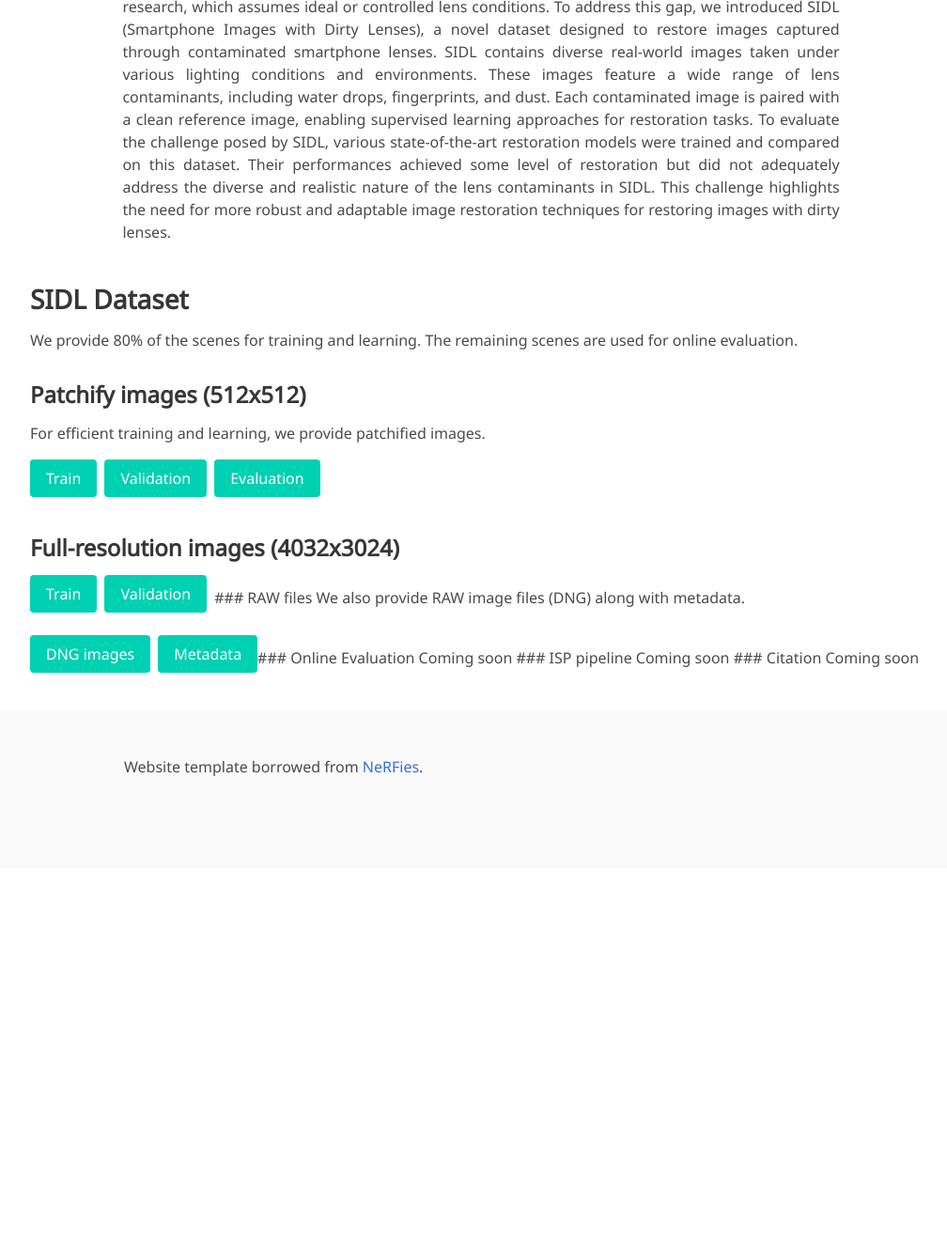
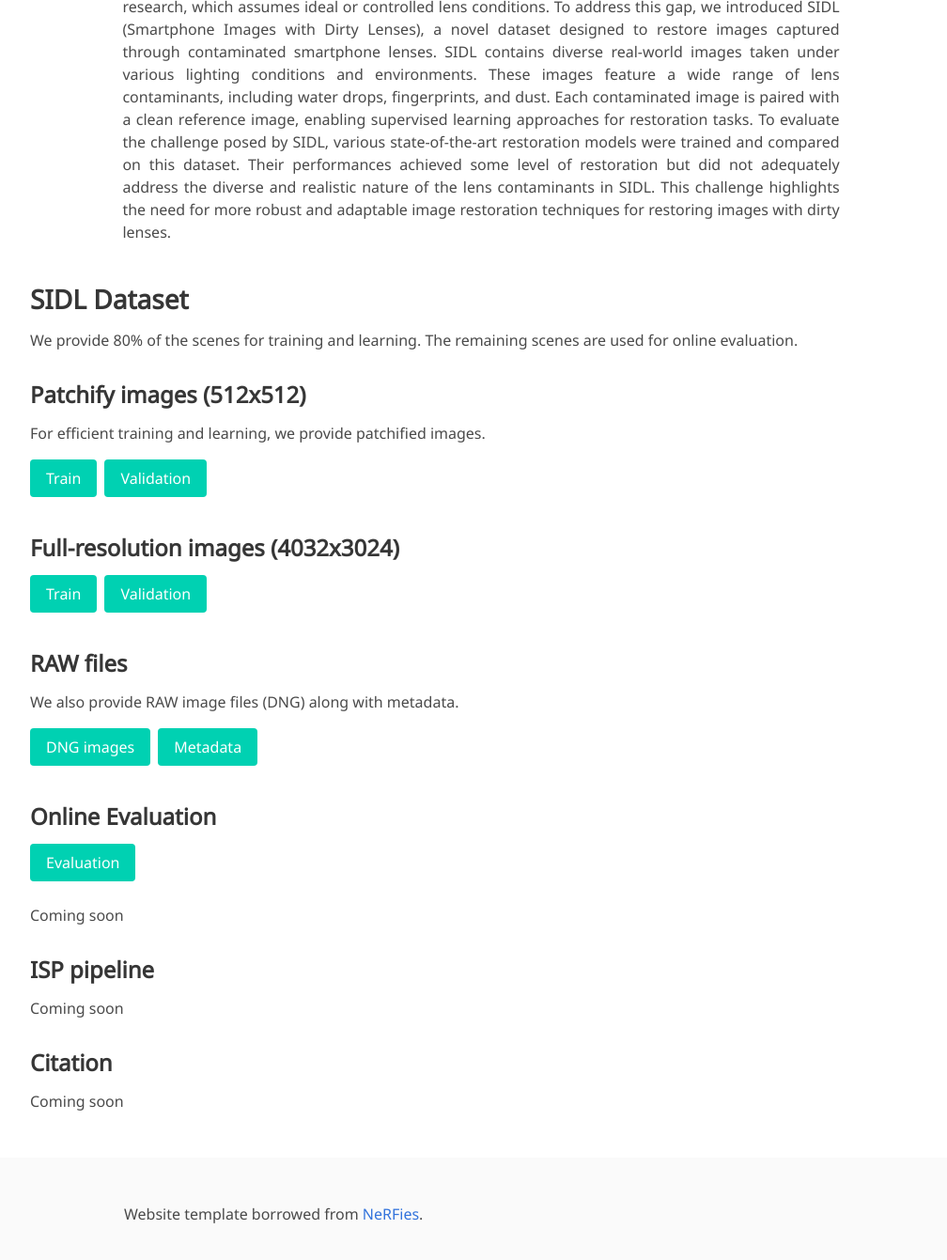
Before and after one commit to sidl-benchmark/sidl-benchmark.github.io, a Jekyll site: the page built from index.md, in a window 1280 px wide and 1400 px high, scrolled down 1076 px. Shown: the top 1341 px of the window at 94% size, without its empty margins (128-1136 px from the left). Built offline with Jekyll 4.4.1, drawn with Linux system fonts in a browser that asks for light colours; some web fonts are replaced; before the commit the page ends 2000 px from its top, so only the background shows below that.

Commit message:
Update index.md

```diff
--- a/index.md
+++ b/index.md
@@ -41,22 +41,25 @@ For efficient training and learning, we provide patchified images.
 <div class="buttons" style="text-align: center; margin-top: 1em;">
   <a class="button is-primary" href="https://drive.google.com/file/d/1es3rPo5Y9O96EjDVXanUY8NpaRprWH-h/view?usp=sharing" target="_blank">Train</a>
   <a class="button is-primary" href="https://drive.google.com/file/d/1u5-MDauO3XolXsU6eOARwlXo7SnpLwqA/view?usp=sharing" target="_blank">Validation</a>
-    <a class="button is-primary" href="https://drive.google.com/file/d/1-SFyyjH0G3C68OfDjZ_O7M4mOqkcJdEf/view?usp=sharing" target="_blank">Evaluation</a>
 </div>
 
 ### Full-resolution images (4032x3024)
 <div class="buttons" style="text-align: center; margin-top: 1em;">
   <a class="button is-primary" href="https://drive.google.com/file/d/1es3rPo5Y9O96EjDVXanUY8NpaRprWH-h/view?usp=sharing" target="_blank">Train</a>
   <a class="button is-primary" href="https://drive.google.com/file/d/1u5-MDauO3XolXsU6eOARwlXo7SnpLwqA/view?usp=sharing" target="_blank">Validation</a>
+</div>
 
 ### RAW files
 We also provide RAW image files (DNG) along with metadata.
 <div class="buttons" style="text-align: center; margin-top: 1em;">
   <a class="button is-primary" href="https://drive.google.com/file/d/1es3rPo5Y9O96EjDVXanUY8NpaRprWH-h/view?usp=sharing" target="_blank">DNG images</a>
   <a class="button is-primary" href="https://drive.google.com/file/d/1u5-MDauO3XolXsU6eOARwlXo7SnpLwqA/view?usp=sharing" target="_blank">Metadata</a>
-
+</div>
 
 ### Online Evaluation
+<div class="buttons" style="text-align: center; margin-top: 1em;">
+  <a class="button is-primary" href="https://drive.google.com/file/d/1-SFyyjH0G3C68OfDjZ_O7M4mOqkcJdEf/view?usp=sharing" target="_blank">Evaluation</a>
+</div>
 Coming soon
 
 
```
